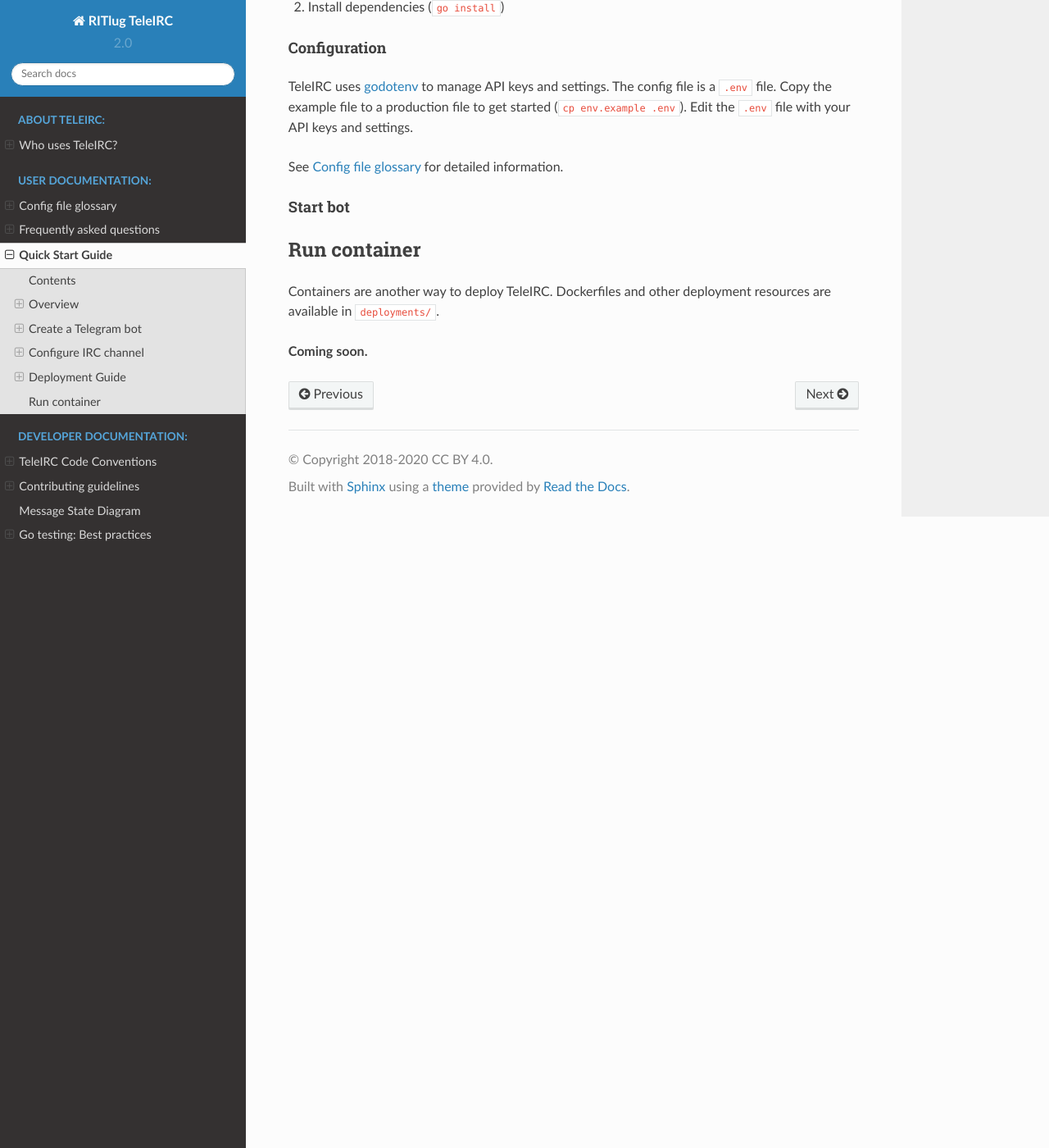
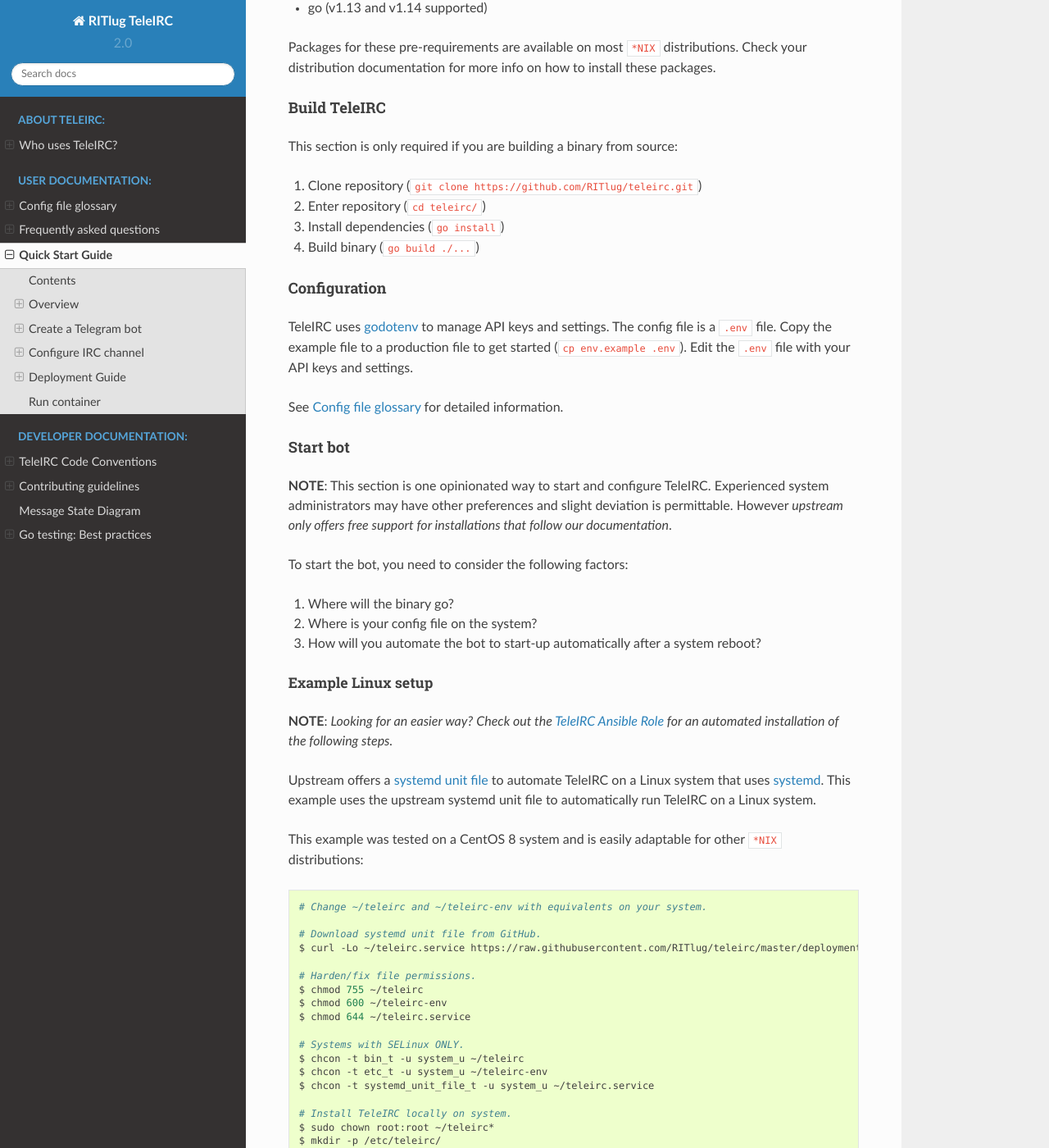
Before and after one commit to RITlug/teleirc, a Sphinx documentation site: the page built from docs/user/quick-start.md, in a window 1280 px wide and 1400 px high, scrolled down 3519 px. Shown: the whole window at 82% size. Built offline with Sphinx 7.4.7 and the Read the Docs theme 2.0.0, drawn with Linux system fonts in a browser that asks for light colours; formulas are drawn with MathJax 3; some of the changed text lies outside the part shown.

Commit message:
:superhero: docs: Add specific deployment steps (closes #297)
These steps are a quick runthrough that basically explains how the
Ansible Role works. But this gives a quick and easy pathway for people
who are running TeleIRC to deploy it on a bare-metal Linux distribution
with `systemd`. We can try to support other use cases later, but I think
this is sufficient level of depth for release day.

Closes #297.

Signed-off-by: Justin W. Flory <git@jwf.io>

````diff
--- a/docs/user/quick-start.md
+++ b/docs/user/quick-start.md
@@ -18,10 +18,11 @@
     1. [Configure Imgur Image Upload (IIU)](#configure-imgur-image-upload-iiu)
 1. [Deployment Guide](#deployment-guide)
     1. [Run binary](#run-binary)
-        1. [Requirements](#requirements)
-        1. [Install dependencies](#install-dependencies)
+        1. [Pre-requirements](#pre-requirements)
+        1. [Build TeleIRC](#build-teleirc)
         1. [Configuration](#configuration)
         1. [Start bot](#start-bot)
+            1. [Example Linux setup](#example-linux-setup)
     1. [Run container](#run-container)
 
 
@@ -30,10 +31,9 @@
 This section is a written, high-level overview of how to configure and deploy a TeleIRC bot.
 The Quick Start Guide will cover these topics:
 
-1. Create a Telegram bot to obtain a Telegram API token
-1. Set up an IRC channel for best user experience
-1. Configure TeleIRC with your Telegram bot and IRC channel
-1. Deploy TeleIRC publicly in one of many officially-supported pathways
+1. [Create a Telegram bot to obtain a Telegram API token](#create-a-telegram-bot)
+1. [Set up an IRC channel for best user experience](#configure-irc-channel)
+1. [Deploy TeleIRC to your system](#deployment-guide)
 
 **It is important each step is followed exactly and in order.**
 Missing a step or skipping a section often results in common frustrations, such as one-way relay of chat messages.
@@ -130,15 +133,26 @@
 
 This section explains how to configure and install TeleIRC as a simple executable binary.
 
-#### Requirements
+**NOTE**:
+**This assumes you are building from source.**
+If you use a pre-built binary from a [GitHub Release][14], skip to [_Configuration_](#configuration).
+
+#### Pre-requirements
 
 - git
 - go (v1.13 and v1.14 supported)
 
-#### Install dependencies
+Packages for these pre-requirements are available on most `*NIX` distributions.
+Check your distribution documentation for more info on how to install these packages.
 
-1. Clone the repository (`git clone https://github.com/RITlug/teleirc.git`)
+#### Build TeleIRC
+
+This section is only required if you are building a binary from source:
+
+1. Clone repository (`git clone https://github.com/RITlug/teleirc.git`)
+1. Enter repository (`cd teleirc/`)
 1. Install dependencies (`go install`)
+1. Build binary (`go build ./...`)
 
 #### Configuration
 
@@ -151,7 +165,54 @@
 
 #### Start bot
 
-<!-- #TODO @jwflory -->
+**NOTE**:
+This section is one opinionated way to start and configure TeleIRC.
+Experienced system administrators may have other preferences and slight deviation is permittable.
+However _upstream only offers free support for installations that follow our documentation_.
+
+To start the bot, you need to consider the following factors:
+
+1. Where will the binary go?
+1. Where is your config file on the system?
+1. How will you automate the bot to start-up automatically after a system reboot?
+
+##### Example Linux setup
+
+**NOTE**:
+_Looking for an easier way?_
+_Check out the [TeleIRC Ansible Role][17] for an automated installation of the following steps._
+
+Upstream offers a [systemd unit file][15] to automate TeleIRC on a Linux system that uses [systemd][16].
+This example uses the upstream systemd unit file to automatically run TeleIRC on a Linux system.
+
+This example was tested on a CentOS 8 system and is easily adaptable for other `*NIX` distributions:
+
+```sh
+# Change ~/teleirc and ~/teleirc-env with equivalents on your system.
+
+# Download systemd unit file from GitHub.
+$ curl -Lo ~/teleirc.service https://raw.githubusercontent.com/RITlug/teleirc/master/deployments/systemd/teleirc.service
+
+# Harden/fix file permissions.
+$ chmod 755 ~/teleirc
+$ chmod 600 ~/teleirc-env
+$ chmod 644 ~/teleirc.service
+
+# Systems with SELinux ONLY.
+$ chcon -t bin_t -u system_u ~/teleirc
+$ chcon -t etc_t -u system_u ~/teleirc-env
+$ chcon -t systemd_unit_file_t -u system_u ~/teleirc.service
+
+# Install TeleIRC locally on system.
+$ sudo chown root:root ~/teleirc*
+$ mkdir -p /etc/teleirc/
+$ sudo mv ~/teleirc /usr/local/bin/teleirc
+$ sudo mv ~/teleirc-env /etc/teleirc/env
+$ sudo mv ~/teleirc.service /usr/lib/systemd/system/teleirc.service
+
+# Start and enable TeleIRC.
+$ sudo systemctl enable --now teleirc.service
+```
 
 
 ## Run container
@@ -159,7 +220,12 @@
 Containers are another way to deploy TeleIRC.
 Dockerfiles and other deployment resources are available in ``deployments/``.
 
-**Coming soon.**
+**NOTE**:
+At time of v2.0.0 release, a container image is available, but mostly untested.
+Feeling bold and adventurous?
+Take our `Dockerfile` for a spin and [let us know on GitHub][12] how it works for you.
+
+[_Download Dockerfile (beta)_][13]
 
 <!-- #TODO
 Needs better documentation by someone with experience running and using the container image for TeleIRC v2.
````
Also changed, not shown: other parts of docs/user/quick-start.md (+11 -2 lines).
